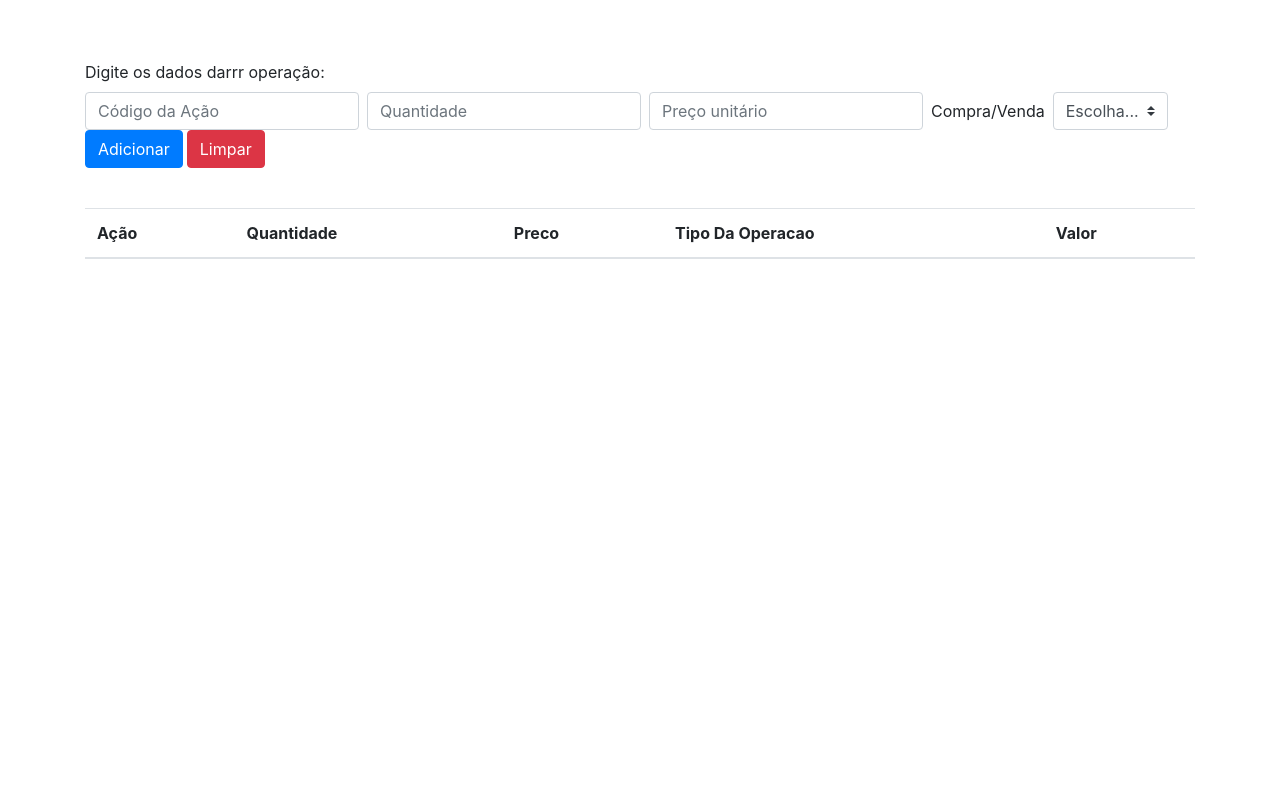
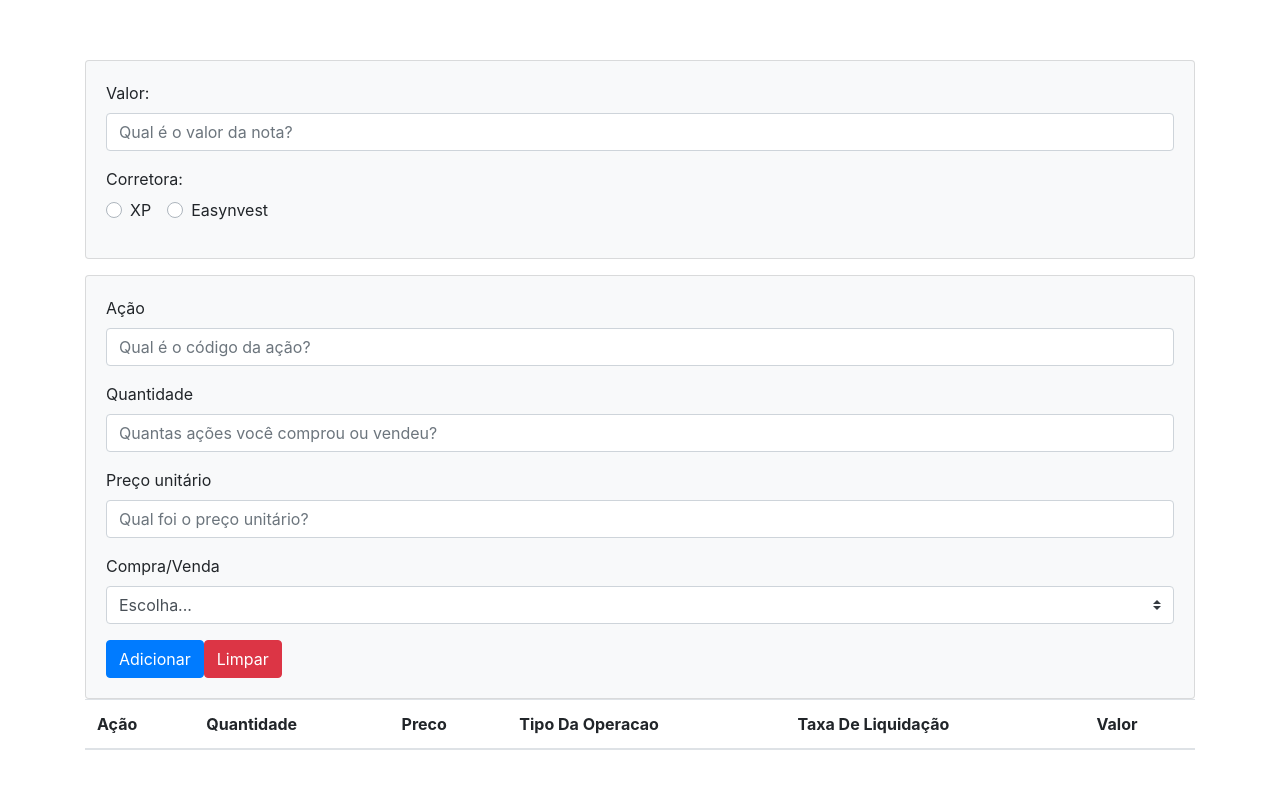
Before and after one commit to felipecps/vue-project, a Vue app: page /calculacorretagem in a window 1280 px wide. Shown: the top 788 px of the page. Built offline with nearby package versions, Linux system fonts and the light colour scheme.

Commit message:
adicionando cards

```diff
--- a/src/components/CalculaCorretagem.vue
+++ b/src/components/CalculaCorretagem.vue
@@ -1,36 +1,54 @@
 <template>
     <div class="container">
+        <div>
+            <b-card bg-variant="light" text-variant="black">
+                <label for="input-valor">Valor:</label>
+                <b-form-input id="input-valor"
+                              v-model="valor_nota"
+                              placeholder="Qual é o valor da nota?"
+                              required></b-form-input>
+
+                <b-form-group class="mt-3" label="Corretora:" v-slot="{ ariaDescribedby }">
+                    <b-form-radio-group id="radio-group-1"
+                                        v-model="corretora"
+                                        :options="options_corretora"
+                                        :aria-describedby="ariaDescribedby"
+                                        name="radio-options"></b-form-radio-group>
+                </b-form-group>
+            </b-card>
+        </div>
+
+
+
+
+
+        <div>
+            <b-card class="mt-3" bg-variant="light" text-variant="black">
                 <b-form>
-            <b-form-group id="input-group-1" label="Digite os dados darrr operação:" label-for="input-quantidade">
-                <div>
-                    <b-form inline>
-                        <b-form-input class="mb-2 mr-sm-2 mb-sm-0"
-                                      id="input-codigo-da-acao"
+                    <label for="input-codigo-da-acao">Ação</label>
+                    <b-form-input id="input-codigo-da-acao"
                                   v-model="form.acao"
-                                      placeholder="Código da Ação"
+                                  placeholder="Qual é o código da ação?"
                                   required></b-form-input>
-                        <b-form-input class="mb-2 mr-sm-2 mb-sm-0"
-                                      id="input-quantidade"
+                </b-form>
+                <label class="mt-3" for="input-quantidade">Quantidade</label>
+                <b-form-input id="input-quantidade"
                               v-model="form.quantidade"
-                                      placeholder="Quantidade"
+                              placeholder="Quantas ações você comprou ou vendeu?"
                               required></b-form-input>
-                        <b-form-input class="mb-2 mr-sm-2 mb-sm-0"
-                                      id="input-preco"
+                <label class="mt-3" for="input-preco">Preço unitário</label>
+                <b-form-input id="input-preco"
                               v-model="form.preco"
-                                      placeholder="Preço unitário"
+                              placeholder="Qual foi o preço unitário?"
                               required></b-form-input>
-                        <label class="mr-sm-2" for="inline-form-custom-select-corretora">Compra/Venda</label>
+                <label class="mt-3" for="inline-form-custom-select-tipo">Compra/Venda</label>
                 <b-form-select id="inline-form-custom-select-tipo"
-                                       class="mb-2 mr-sm-2 mb-sm-0"
                                v-model="form.selected_compra_venda"
                                :options="options"></b-form-select>
-                        <b-button class="mr-1" v-on:click="addToTable" variant="primary">Adicionar</b-button>
-                        <b-button v-on:click="resetAllFields" variant="danger">Limpar</b-button>
-                    </b-form>
+                <b-button class="mt-3" v-on:click="addToTable" variant="primary">Adicionar</b-button>
+                <b-button class="mt-3" v-on:click="resetAllFields" variant="danger">Limpar</b-button>
+            </b-card>
         </div>
-            </b-form-group>
-            <br>
-
 
         <b-alert :show="dismissCountDown"
                  dismissible
@@ -43,7 +61,6 @@
         <div>
             <b-table striped hover :items="items" :fields="fields"></b-table>
         </div>
-        </b-form>
     </div>
 </template>
 
@@ -61,11 +78,16 @@
                     selected_compra_venda: null,
                     preco: '',
                 },
+                corretora: '',
+                options_corretora: [
+                    { value: 'xp', text: 'XP' },
+                    { value: 'easynvest', text: 'Easynvest' }
+                ],
                 dismissSecs: 5,
                 dismissCountDown: 0,
                 showDismissibleAlert: false,
                 valor_reais: '',
-                fields: ['Ação', 'Quantidade', 'Preco', 'Tipo_da_Operacao', 'Valor'],
+                fields: ['Ação', 'Quantidade', 'Preco', 'Tipo_da_Operacao', 'Taxa de Liquidação', 'Valor'],
                 options: [
                     { value: null, text: 'Escolha...' },
                     { value: 'Compra', text: 'Compra' },
@@ -100,6 +122,9 @@
                 this.form.acao = ''
                 this.form.quantidade = ''
                 this.form.preco = ''
+                this.form.selected_compra_venda = null
+                this.corretora = ''
+                this.option_corretora = null
             }
         },
         created() {
```
Lines whose indentation alone changed are shown as unchanged.
